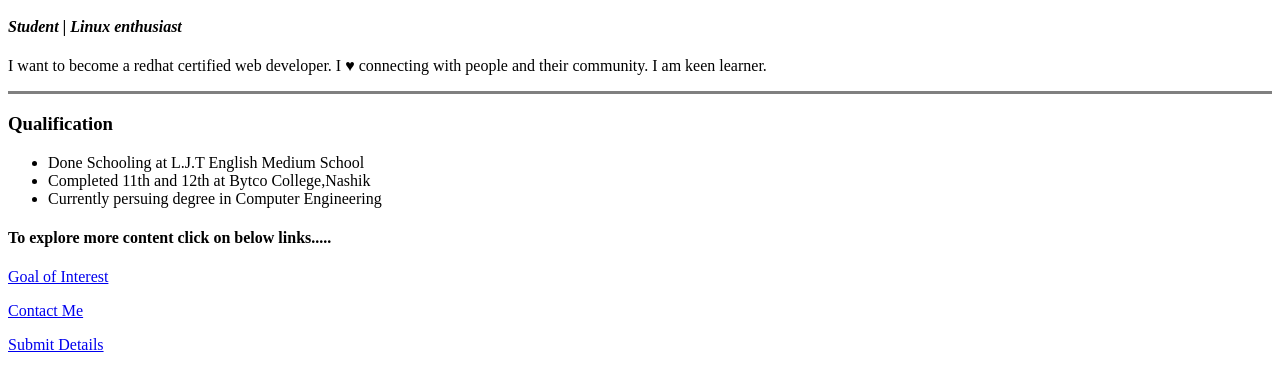
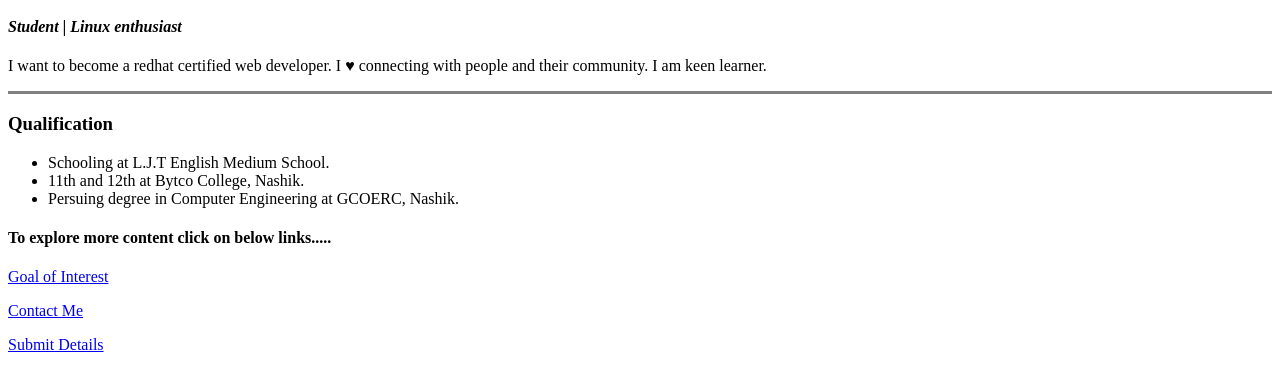
Before and after one commit to Sid-171/Porfolio, a plain HTML site: page index.html in a window 1280 px wide. Shown: the part 389-780 px from the top of the page. Drawn offline with Linux system fonts and the light colour scheme.

Commit message:
Update index.html

```diff
--- a/index.html
+++ b/index.html
@@ -19,9 +19,9 @@
     <hr size="3" noshade="">
     <h3>Qualification</h3>
     <ul>
-        <li>Done Schooling at L.J.T English Medium School</li>
-        <li>Completed 11th and 12th at Bytco College,Nashik</li>
-        <li>Currently persuing degree in Computer Engineering</li>
+        <li>Schooling at L.J.T English Medium School.</li>
+        <li>11th and 12th at Bytco College, Nashik.</li>
+        <li>Persuing degree in Computer Engineering at GCOERC, Nashik.</li>
     </ul>
     <h4>To explore more content click on below links.....</h4>
     <p><a href="hobbies.html">Goal of Interest</a></p>
```
